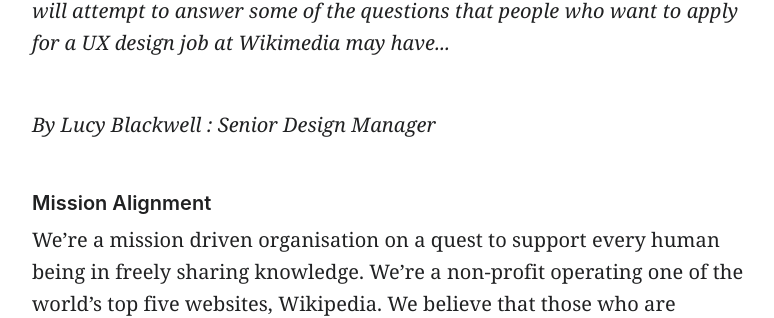
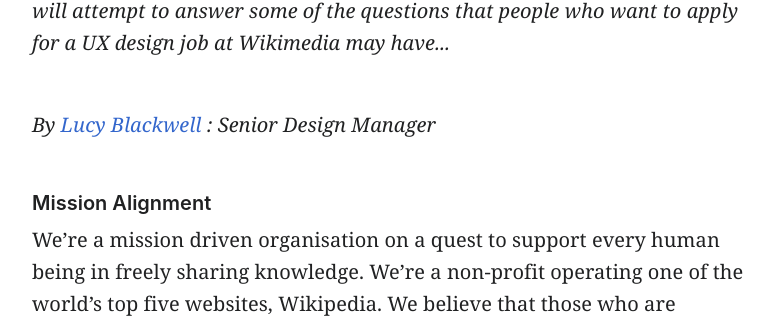
Before and after one commit to wikimedia/design-blog, a Jekyll site: the page built from _posts/2021-04-07-how-we-hire-ux-designers.md, in a window 1280 px wide and 900 px high, scrolled down 441 px. Shown: the part 149-467 px from the top of the window, without its empty margins (248-1022 px from the left). Built offline with Jekyll 4.4.1, drawn with Linux system fonts in a browser that asks for light colours; some web fonts are replaced; part of the change alters nothing that is shown.

```diff
--- a/_posts/2021-04-07-how-we-hire-ux-designers.md
+++ b/_posts/2021-04-07-how-we-hire-ux-designers.md
@@ -8,7 +8,7 @@ date: 2021-04-7T00:00:00.585Z
 
 <p class="post__excerpt">In the interest of providing more clarity over our hiring process, this article will attempt to answer some of the questions that people who want to apply for a UX design job at Wikimedia may have...</p>
 
-_By Lucy Blackwell : Senior Design Manager_
+_By [Lucy Blackwell](https://twitter.com/lucyblackwell) : Senior Design Manager_
 
 ### Mission Alignment
 
@@ -98,7 +98,7 @@ Task will be sent out at a time of your choosing, upon which you will have 3 hou
 
 *Part 2 - Product Manager & UX Engineer:* Discuss how you collaborate, agile development processes, accessibility guidelines and design systems.
 
-**Step 4:** **Interview with the Senior Director of Strategy and Design**<br>
+**Step 5:** **Interview with the Senior Director of Strategy and Design**<br>
 Discuss product strategy and other related questions specific to your application.
 
 _**Top Tip:** The interview process is as much for your benefit at ours.  We try to leave time at the end of every interview for your questions, so come ready to ask all the things you want to know..._
```
Also changed, not shown: 2 other files.
